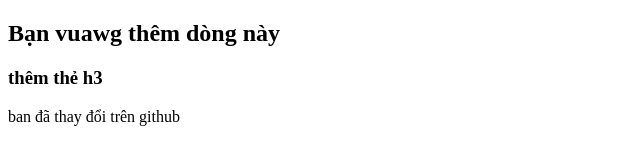
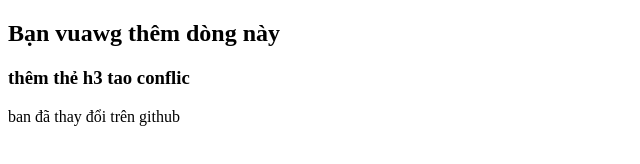
Before and after one commit to phuongk62uet99/dog-cat-mouse, a plain HTML site: page about.html in a window 1280 px wide. Shown: the full height of the page, 0-640 px from the left. Drawn offline with Linux system fonts and the light colour scheme.

Commit message:
Update about.html

```diff
--- a/about.html
+++ b/about.html
@@ -9,7 +9,7 @@
 
 <body>
     <h2>Bạn vuawg thêm dòng này</h2>
-    <h3>thêm thẻ h3 </h3>
+    <h3>thêm thẻ h3 tao conflic</h3>
     ban đã thay đổi trên github
 </body>
 
```
